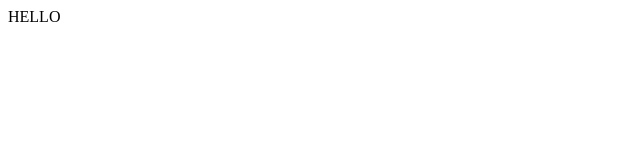
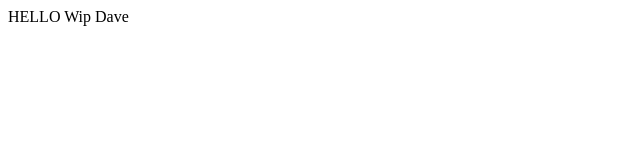
Before and after one commit to dhcarterboise/nuxt-travel-log, a Nuxt app: page / in a window 1280 px wide. Shown: the top 160 px of the page, without its empty margins (0-640 px from the left). Built offline with nearby package versions, Linux system fonts and the light colour scheme.

Commit message:
Somtning

```diff
--- a/app/app.vue
+++ b/app/app.vue
@@ -1,6 +1,6 @@
 <template>
   <div>
     <NuxtRouteAnnouncer />
-    HELLO
+    HELLO Wip Dave
   </div>
 </template>
```
